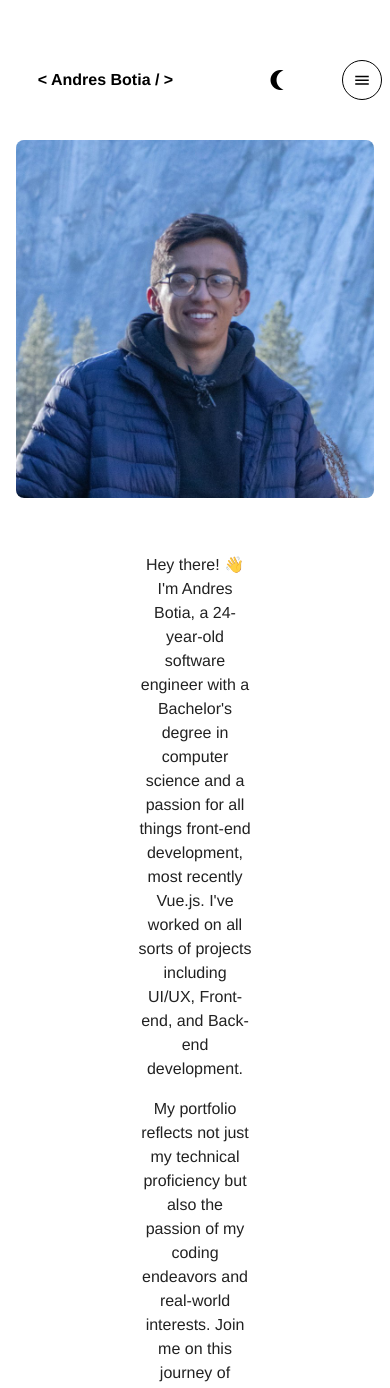
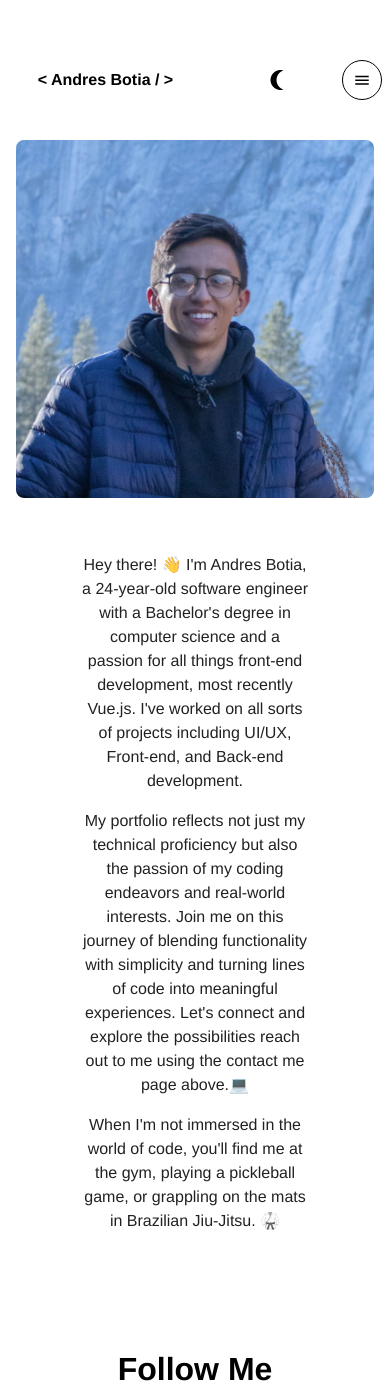
Before and after one commit to andresbotia/resume-portfolio, a Vue app: page /about in a window 390 px wide. Shown: the top 1388 px of the page. Built offline with nearby package versions, Linux system fonts and the light colour scheme.

Commit message:
fixing mobile spacing on about me page

```diff
--- a/src/views/AboutPage.vue
+++ b/src/views/AboutPage.vue
@@ -19,8 +19,7 @@
           :class="isLightModeOn ? '' : 'trasparent-sheet'"
           class="pa-4 text-center mx-auto"
           ><v-sheet
-            width="50%"
-            min-height="20rem"
+            width="90%"
             :border="false"
             rounded
             class="mt-4 pa-4 text-center mx-auto"
```
